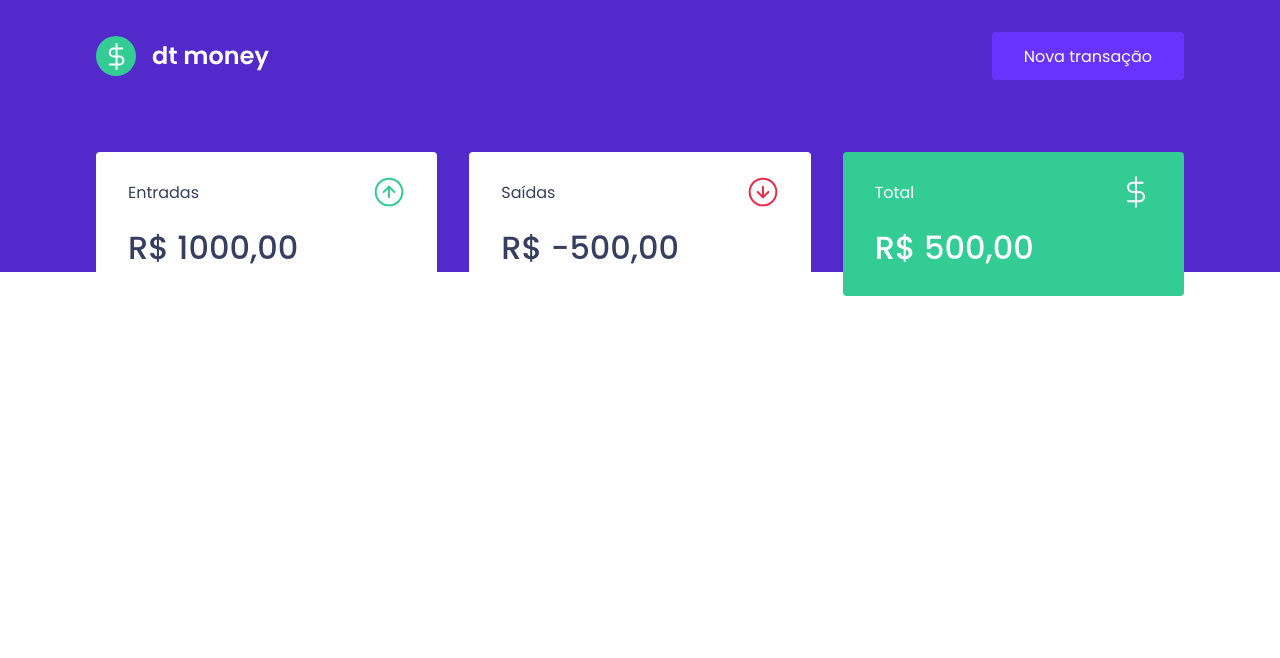
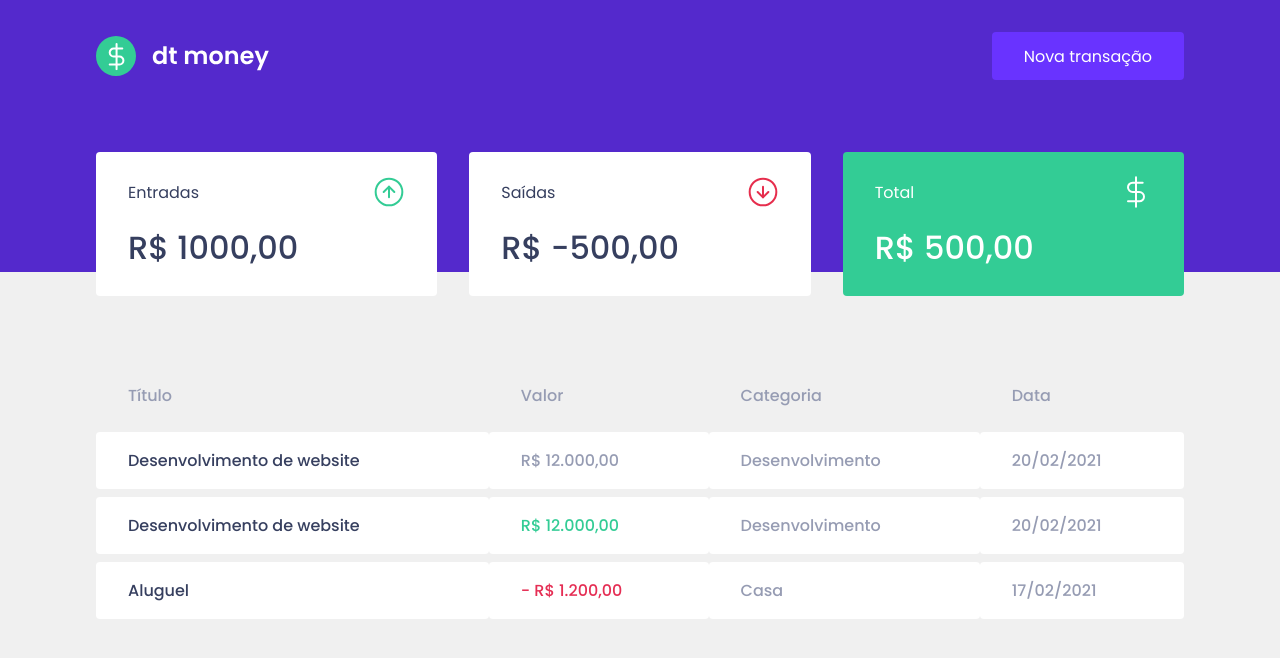
Before and after one commit to joseribeiroejrs/dt-money-ignite, a React (Create React App) app: page / in a window 1280 px wide. Shown: the top 658 px of the page. Built offline with nearby package versions, Linux system fonts and the light colour scheme.

Commit message:
TransactionTableContainer

```diff
--- a/src/components/Dashboard/index.tsx
+++ b/src/components/Dashboard/index.tsx
@@ -1,11 +1,13 @@
 import React from 'react'
 import { Summary } from '../Summary'
+import { TransactionTable } from '../TransactionTable'
 import { DashboardContainer } from './styles'
 
 export const Dashboard = () => {
   return (
     <DashboardContainer>
       <Summary />
+      <TransactionTable />
     </DashboardContainer>
   )
 }
--- /dev/null
+++ b/src/components/TransactionTable/index.tsx
@@ -0,0 +1,39 @@
+import { TransactionTableContainer } from "./styles"
+
+export const TransactionTable = () => {
+  return (
+    <TransactionTableContainer>
+      <table>
+        <thead>
+          <tr>
+            <th>Título</th>
+            <th>Valor</th>
+            <th>Categoria</th>
+            <th>Data</th>
+          </tr>
+        </thead>
+
+        <tbody>
+          <tr>
+            <td>Desenvolvimento de website</td>
+            <td>R$ 12.000,00</td>
+            <td>Desenvolvimento</td>
+            <td>20/02/2021</td>
+          </tr>
+          <tr>
+            <td>Desenvolvimento de website</td>
+            <td className="deposit">R$ 12.000,00</td>
+            <td>Desenvolvimento</td>
+            <td>20/02/2021</td>
+          </tr>
+          <tr>
+            <td>Aluguel</td>
+            <td className="withdraw">- R$ 1.200,00</td>
+            <td>Casa</td>
+            <td>17/02/2021</td>
+          </tr>
+        </tbody>
+      </table>
+    </TransactionTableContainer>
+  )
+}
--- /dev/null
+++ b/src/components/TransactionTable/styles.ts
@@ -0,0 +1,39 @@
+import styled from "styled-components";
+
+export const TransactionTableContainer = styled.div`
+  margin-top: 4rem;
+
+  table {
+    width: 100%;
+    border-spacing: 0 .5rem;
+
+    th {
+      color: var(--text-body);
+      font-weight: 500;
+      padding: 1rem 2rem;
+      text-align: left;
+      line-height: 1.5rem;
+    }
+
+    td {
+      padding: 1rem 2rem;
+      border: 0;
+      background: var(--shape);
+      font-weight: 500;
+      color: var(--text-body);
+      border-radius: .25rem;
+
+      &:first-child {
+        color: var(--text-title);
+      }
+
+      &.deposit {
+        color: var(--green);
+      }
+
+      &.withdraw {
+        color: var(--red);
+      }
+    }
+  }
+`
--- a/src/styles/global.ts
+++ b/src/styles/global.ts
@@ -2,7 +2,7 @@ import { createGlobalStyle } from "styled-components";
 
 export const GlobalStyle = createGlobalStyle`
   :root {
-    --background: #f0f2f5;
+    --background: #f0f0f0;
     --red: #E52e54;
     --blue: #5429CC;
     --green: #33CC95;
@@ -32,7 +32,7 @@ export const GlobalStyle = createGlobalStyle`
   }
 
   body {
-    background: var(---background);
+    background: var(--background);
     -webkit-font-smoothing: antialiased;
   }
 
```
